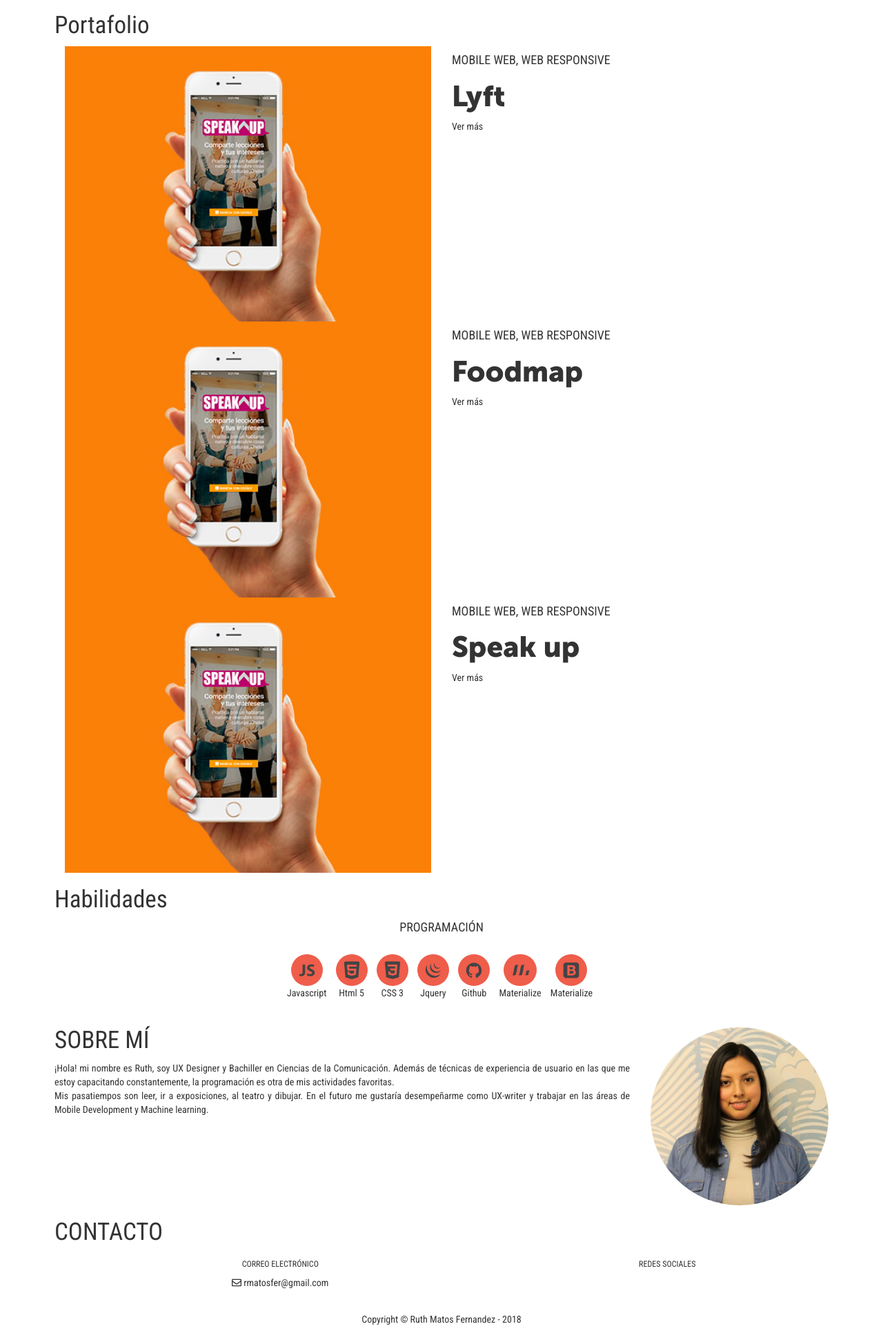
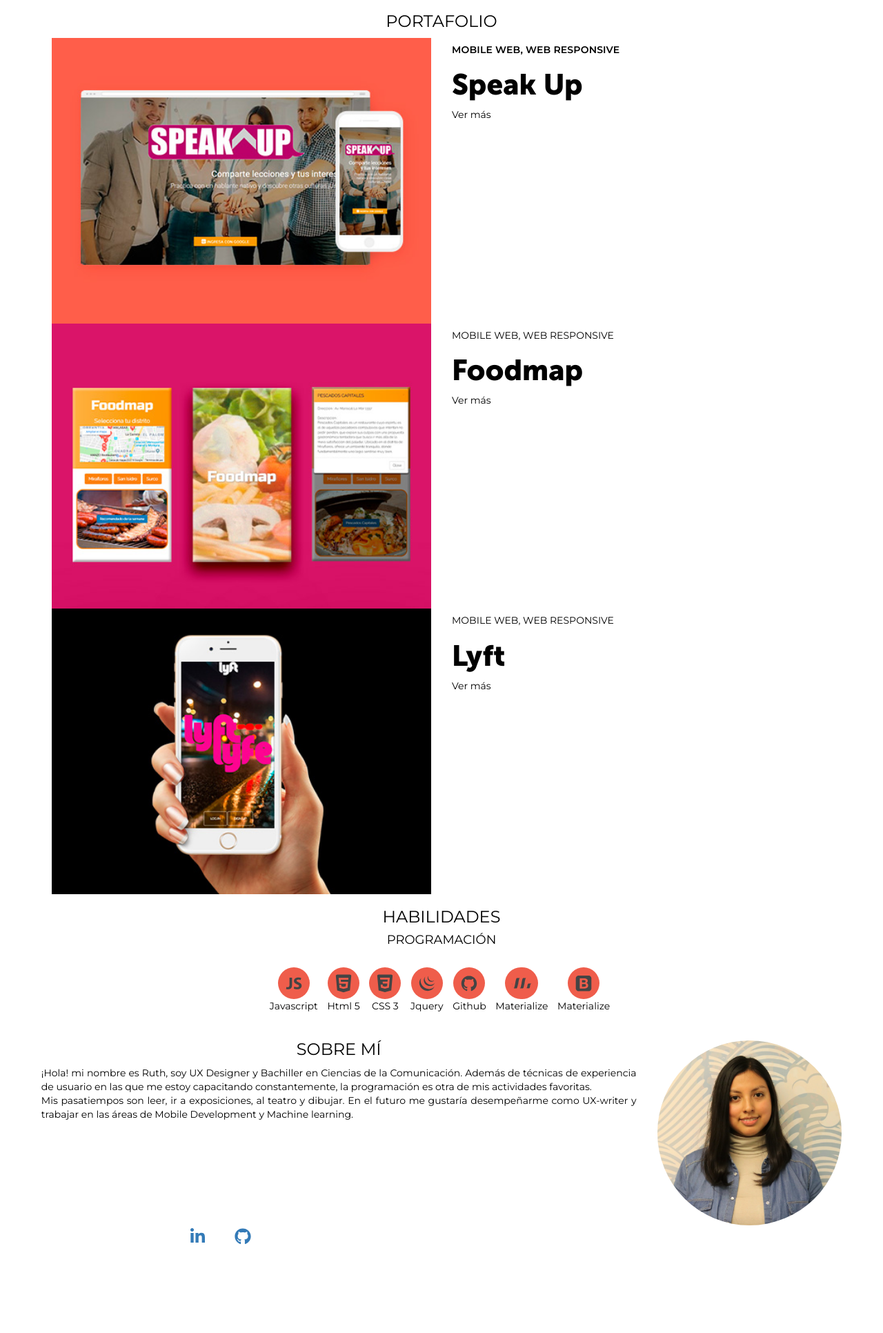
Before and after one commit to ruthmz/portafolio, a plain HTML site: page index.html in a window 1280 px wide. Shown: the part 802-2734 px from the top of the page at 69% size. After the commit the page ends 2612 px from the top, so only its background shows below. Drawn offline with Linux system fonts and the light colour scheme; a web font is replaced by a local one.

Commit message:
agregando trabajos en mobile

```diff
--- a/css/main.css
+++ b/css/main.css
@@ -2,7 +2,8 @@
 
 /* Seteado */
 body{
-  font-family: 'Roboto Condensed', sans-serif;
+  font-family: 'Montserrat', sans-serif;
+  color: #000;
 }
 
 
@@ -12,8 +13,19 @@ body{
         url(../assets/fonts/Kirvy-Regular.woff) format('woff');
 
 } */
+.net {
+  list-style: none;
+  margin: 0;
+  padding: 0;
+  text-align: center;
+}
+.net li {
+  display: inline-block;
+  margin: 0 20px;
+  font-size: 24px;
+}
 .container{
-  width: 90%;
+  width: 93%;
 }
 #navbar{
   position: absolute;
@@ -181,7 +193,13 @@ img .circle {
   text-align: center;
   margin-top: 1.4em;
 }
-
+.position{
+  text-align: center;
+ }
+.description{
+  letter-spacing: .012em;
+  font-weight: 600;
+}
 
 @media only screen and (min-width: 768px) {
   .hero-background{
@@ -222,9 +240,7 @@ img .circle {
   .left{
     float:left;
   }
-  .position{
-   position: relative;
-  }
+
 
 }
 
--- a/index.html
+++ b/index.html
@@ -71,31 +71,31 @@
     <div class="container">
       <div class="row">
         <div class="col-xs-12">
-          <h3 class="subtitle text-left" id="portfolio">Portafolio</h3>
-          <img class="img-responsive col-md-6 col-xs-12" src="assets/images/speak-up.jpg" alt="" />
+          <h3 class="sub position " id="portfolio">PORTAFOLIO</h3>
+          <img class="img-responsive col-md-6 col-xs-12" src="assets/images/speakup.jpg" alt="" />
           <div class="col-md-6 col-xs-12">
-            <h4>MOBILE WEB, WEB RESPONSIVE</h4>
-            <h2 class="strong">Lyft</h2>
+            <h5 class="description"> MOBILE WEB, WEB RESPONSIVE</h5>
+            <h3 class="strong">Speak Up</h3>
             <p>Ver más</p>
           </div>
         </div>
       </div>
       <div class="row">
-        <div class="col-xs-12 position">
-          <img class="img-responsive col-md-6 col-xs-12" src="assets/images/speak-up.jpg" alt="" />
+        <div class="col-xs-12 ">
+          <img class="img-responsive col-md-6 col-xs-12" src="assets/images/foodmap.jpg" alt="" />
           <div class="col-md-6 col-xs-12 left">
-            <h4>MOBILE WEB, WEB RESPONSIVE</h4>
-            <h2 class="strong">Foodmap</h2>
+            <h5> MOBILE WEB, WEB RESPONSIVE</h5>
+            <h3 class="strong">Foodmap</h3>
             <p>Ver más</p>
           </div>
         </div>
       </div>
       <div class="row">
           <div class="col-xs-12">
-            <img class="img-responsive col-md-6 col-xs-12" src="assets/images/speak-up.jpg" alt="" />
+            <img class="img-responsive col-md-6 col-xs-12" src="assets/images/lyft.jpg" alt="" />
             <div class="col-md-6 col-xs-12">
-              <h4>MOBILE WEB, WEB RESPONSIVE</h4>
-              <h2 class="strong">Speak up</h2>
+              <h5> MOBILE WEB, WEB RESPONSIVE</h5>
+              <h3 class="strong">Lyft</h3>
               <p>Ver más</p>
             </div>
           </div>
@@ -107,7 +107,7 @@
     <div class="container">
       <div class="row">
         <div class="col-xs-12 area-0">
-          <h3 class="subtitle text-left" id="skills">Habilidades</h3>
+          <h3 class="sub position " id="skills">HABILIDADES</h3>
           <h4 class="text-center"> PROGRAMACIÓN</h4>
           <br>
           <ul class="text-center list-inline">
@@ -165,7 +165,7 @@
   <!-- <section class="container">
     <div class="row">
       <div class="col-xs-12 col-lg-12 area">
-        <h3 class="subtitle text-left white" id="portfolio">PORTAFOLIO</h3>
+        <h3 class="subtitle  white" id="portfolio">PORTAFOLIO</h3>
         <div class="col-lg-10 col-sm-offset-1 master">
           <div>
             <a href="https://ruthmz.github.io/lyft-jquery/"><figure><img src="assets/images/lyft-preview.jpg" class="col-xs-12 col-sm-4 col-lg-4" alt=""/></figure></a>
@@ -187,7 +187,7 @@
     <div class="container hover area-2">
       <div class="row">
         <div class="col-xs-12 col-md-9 col-lg-9">
-          <h3 class="subtitle text-left" id="about">SOBRE MÍ</h3>
+          <h3 class="sub position " id="about">SOBRE MÍ</h3>
           <p class=" text-justify">¡Hola! mi nombre es Ruth, soy UX Designer y Bachiller en Ciencias de la Comunicación. Además de técnicas de experiencia
             de usuario en las que me estoy capacitando constantemente, la programación es otra de mis actividades favoritas.
             <br> Mis pasatiempos son leer, ir a exposiciones, al teatro y dibujar. En el futuro me gustaría desempeñarme como
@@ -200,7 +200,7 @@
       </div>
     </div>
   </section>
-  <section class="full-light">
+  <!-- <section class="full-light">
     <div class="container">
       <div class="row">
         <div class="col-xs-12 area-3">
@@ -230,7 +230,13 @@
         <p class="text-center">Copyright © Ruth Matos Fernandez - 2018</p>
       </div>
     </div>
-  </section>
+  </section> -->
+  <div class="footer-socials col-sm-6 col-xs-12 ">
+    <ul class="net">
+      <li><a target="_blank" href="https://www.linkedin.com/"><i class="fab fa-linkedin-in "></i></a></li>
+      <li><a target="_blank" href="https://github.com/ruthmz"><i class="fab fa-github "></i></a></li>
+    </ul>
+  </div>
   <!-- <footer class="navbar-default">
     <div class="container-fluid">
     </div>
```
Also changed, not shown: assets/images/foodmap.jpg (added), assets/images/lyft.jpg (added), assets/images/speakup.jpg (added).
